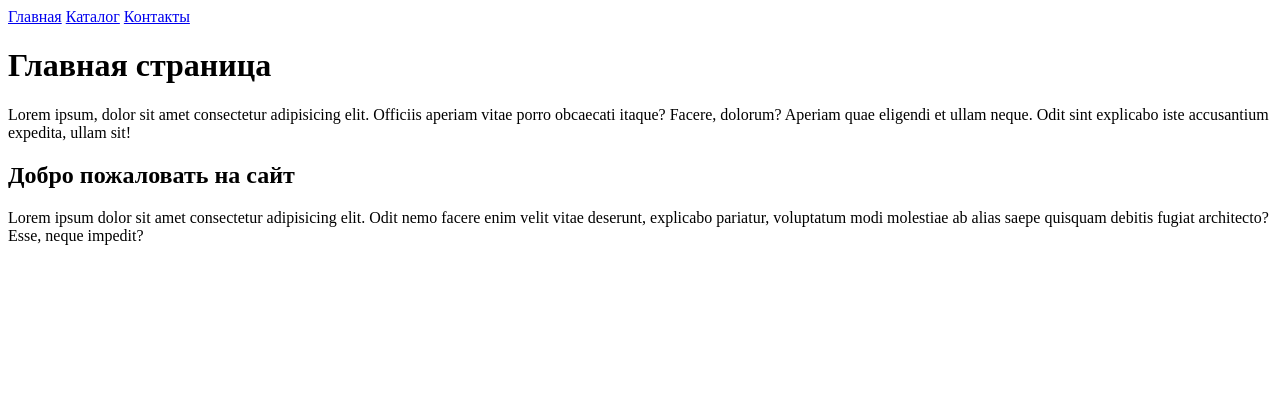
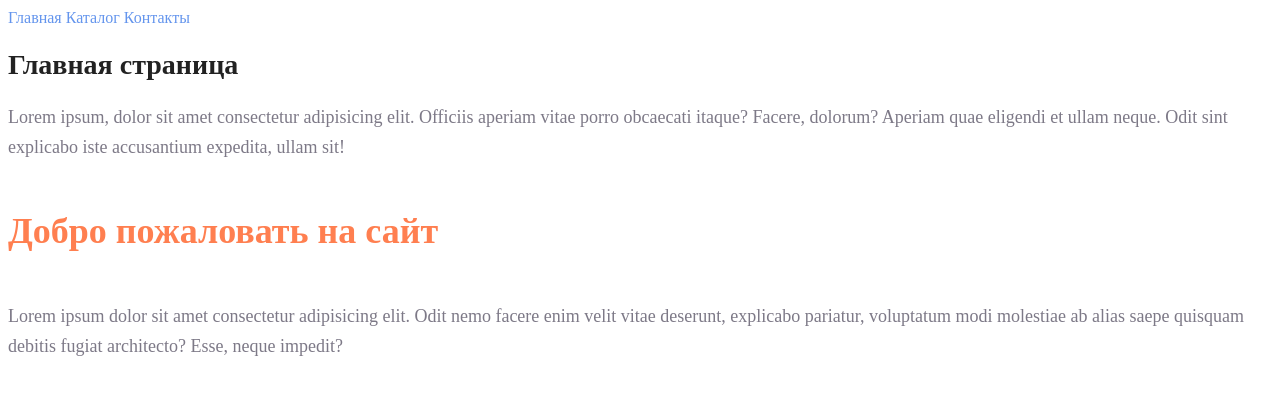
Before and after one commit to TkachevKonst/Sem_01HTML, a plain HTML site: page index.html in a window 1280 px wide. Drawn offline with Linux system fonts and the light colour scheme.

Commit message:
Семинар №2

```diff
--- a/index.html
+++ b/index.html
@@ -1,19 +1,20 @@
 <!DOCTYPE html>
 <html lang="en">
 <head>
+    <link rel="stylesheet" href="style.css">
     <meta charset="UTF-8">
     <meta name="viewport" content="width=device-width, initial-scale=1.0">
     <title>Главная</title>
 </head>
 <body>
-    <a href="#">Главная</a>
-    <a href="./catalog/catalog.html">Каталог</a>
-    <a href="#">Контакты</a>
-<h1>Главная страница</h1>
-<p>Lorem ipsum, dolor sit amet consectetur adipisicing elit. Officiis aperiam vitae porro obcaecati itaque? Facere, dolorum?
+    <a class="menu" href="#">Главная</a>
+    <a class="menu" href="./catalog/catalog.html">Каталог</a>
+    <a class="menu" href="#">Контакты</a>
+<h1 class="header1">Главная страница</h1>
+<p class="paragraf">Lorem ipsum, dolor sit amet consectetur adipisicing elit. Officiis aperiam vitae porro obcaecati itaque? Facere, dolorum?
     Aperiam quae eligendi et ullam neque. Odit sint explicabo iste accusantium expedita, ullam sit!</p>
-<h2>Добро пожаловать на сайт</h2>
-<p>Lorem ipsum dolor sit amet consectetur adipisicing elit. Odit nemo facere enim velit vitae deserunt,
+<h2 class="header2">Добро пожаловать на сайт</h2>
+<p class="paragraf">Lorem ipsum dolor sit amet consectetur adipisicing elit. Odit nemo facere enim velit vitae deserunt,
     explicabo pariatur, voluptatum modi molestiae ab alias saepe quisquam debitis fugiat architecto? Esse, neque impedit?</p>
 </body>
 </html>
--- /dev/null
+++ b/style.css
@@ -0,0 +1,28 @@
+a{
+    text-decoration: none;
+}
+.menu{
+    color: cornflowerblue;
+    font-size: 16px;
+    line-height: 20px;
+}
+.header1{
+    color: #222222;
+    font-size: 28px;
+    line-height: 36px;
+    font-weight: bold;
+}
+.paragraf{
+    font-style: normal;
+    font-weight: 300;
+    font-size: 18px;
+    line-height: 30px;
+    color: #7D7987;
+}
+.header2{
+    color: coral;
+    font-style: normal;
+    font-weight: 700;
+    font-size: 36px;
+    line-height: 80px;
+}
```
Also changed, not shown: catalog/catalog.html (+6 -5 lines).
